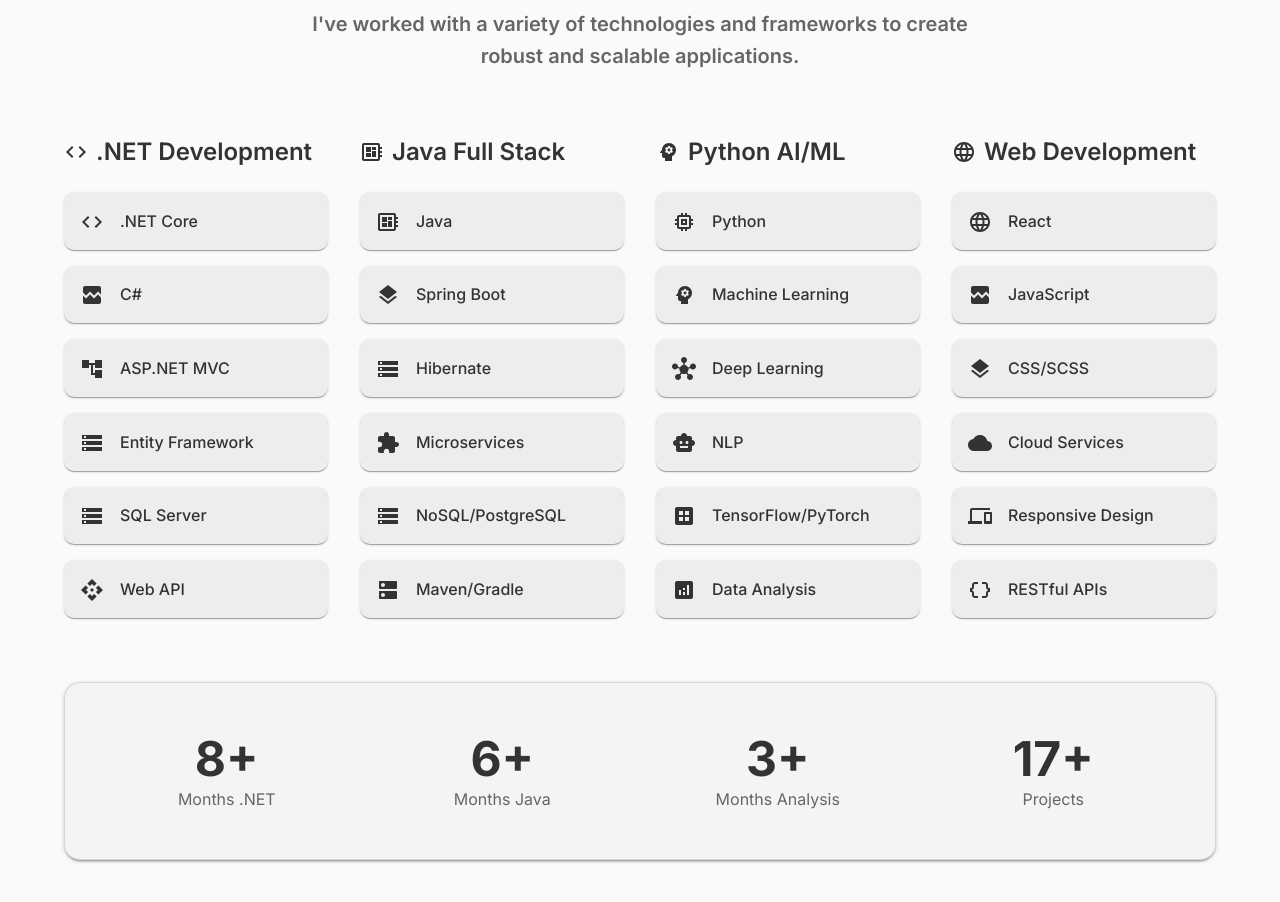
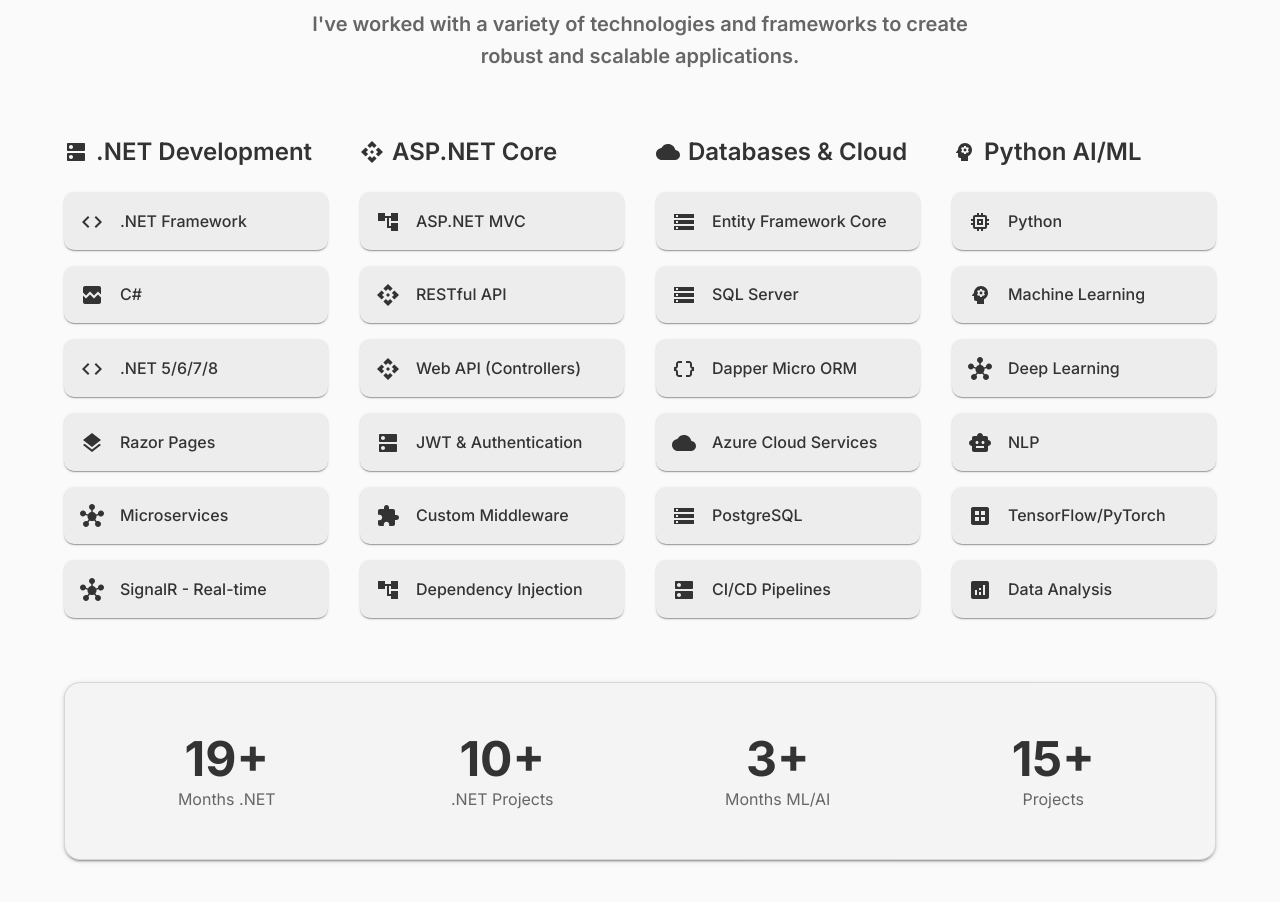
Before and after one commit to regvedpande/portfoliomadebyme, a Next.js app: page / in a window 1280 px wide. Shown: the part 840-1742 px from the top of the page. Built offline with nearby package versions, Linux system fonts and the light colour scheme.

Commit message:
Some Changes

```diff
--- a/components/skills.jsx
+++ b/components/skills.jsx
@@ -8,13 +8,10 @@ import {
   Psychology as BrainIcon,
   Cloud as CloudIcon,
   Code as CodeIcon,
-  DeveloperBoard as CpuIcon,
   Storage as DatabaseIcon,
   DataObject as DataObjectIcon,
   Dataset as DatasetIcon,
-  Devices as DevicesIcon,
   Dns as DnsIcon,
-  Language as GlobeIcon,
   Layers as LayersIcon,
   Hub as NetworkIcon,
   Extension as PuzzleIcon,
@@ -27,85 +24,122 @@ import { motion } from "framer-motion"
 export default function Skills() {
   const theme = useTheme()
 
-
   const skills = [
-    // .NET Skills
+    // .NET & C# Development Skills (previously .NET Core)
     {
-      name: ".NET Core",
+      name: ".NET Framework",
       icon: <CodeIcon fontSize="medium" />,
       color: theme.palette.mode === "light" ? "rgb(59, 59, 59)" : "rgb(200, 200, 200)",
-      category: ".NET",
+      category: ".NET & C# Development",
     },
     {
       name: "C#",
       icon: <BracesIcon fontSize="medium" />,
       color: theme.palette.mode === "light" ? "rgb(37, 37, 37)" : "rgb(220, 220, 220)",
-      category: ".NET",
+      category: ".NET & C# Development",
     },
+    {
+      name: ".NET 5/6/7/8",
+      icon: <CodeIcon fontSize="medium" />,
+      color: theme.palette.mode === "light" ? "rgb(59, 59, 59)" : "rgb(200, 200, 200)",
+      category: ".NET & C# Development",
+    },
+    {
+      name: "Razor Pages",
+      icon: <LayersIcon fontSize="medium" />,
+      color: theme.palette.mode === "light" ? "rgb(59, 59, 59)" : "rgb(200, 200, 200)",
+      category: ".NET & C# Development",
+    },
+    {
+      name: "Microservices",
+      icon: <NetworkIcon fontSize="medium" />,
+      color: theme.palette.mode === "light" ? "rgb(59, 59, 59)" : "rgb(200, 200, 200)",
+      category: ".NET & C# Development",
+    },
+    {
+      name: "SignalR - Real-time",
+      icon: <NetworkIcon fontSize="medium" />,
+      color: theme.palette.mode === "light" ? "rgb(59, 59, 59)" : "rgb(200, 200, 200)",
+      category: ".NET & C# Development",
+    },
+
+    // Web API & ASP.NET Core Skills (previously ASP.NET)
     {
       name: "ASP.NET MVC",
       icon: <WorkflowIcon fontSize="medium" />,
       color: theme.palette.mode === "light" ? "rgb(29, 29, 29)" : "rgb(210, 210, 210)",
-      category: ".NET",
+      category: "Web API & ASP.NET Core",
     },
     {
-      name: "Entity Framework",
+      name: "RESTful API",
+      icon: <ApiIcon fontSize="medium" />,
+      color: theme.palette.mode === "light" ? "rgb(37, 37, 37)" : "rgb(220, 220, 220)",
+      category: "Web API & ASP.NET Core",
+    },
+    {
+      name: "Web API (Controllers)",
+      icon: <ApiIcon fontSize="medium" />,
+      color: theme.palette.mode === "light" ? "rgb(37, 37, 37)" : "rgb(220, 220, 220)",
+      category: "Web API & ASP.NET Core",
+    },
+    {
+      name: "JWT & Authentication",
+      icon: <DnsIcon fontSize="medium" />,
+      color: theme.palette.mode === "light" ? "rgb(59, 59, 59)" : "rgb(200, 200, 200)",
+      category: "Web API & ASP.NET Core",
+    },
+    {
+      name: "Custom Middleware",
+      icon: <PuzzleIcon fontSize="medium" />,
+      color: theme.palette.mode === "light" ? "rgb(59, 59, 59)" : "rgb(200, 200, 200)",
+      category: "Web API & ASP.NET Core",
+    },
+    {
+      name: "Dependency Injection",
+      icon: <WorkflowIcon fontSize="medium" />,
+      color: theme.palette.mode === "light" ? "rgb(29, 29, 29)" : "rgb(210, 210, 210)",
+      category: "Web API & ASP.NET Core",
+    },
+
+    // Database, ORM & Cloud Services Skills (previously Data)
+    {
+      name: "Entity Framework Core",
       icon: <DatabaseIcon fontSize="medium" />,
       color: theme.palette.mode === "light" ? "rgb(96, 96, 96)" : "rgb(180, 180, 180)",
-      category: ".NET",
+      category: "Database, ORM & Cloud Services",
     },
     {
       name: "SQL Server",
       icon: <DatabaseIcon fontSize="medium" />,
       color: theme.palette.mode === "light" ? "rgb(59, 59, 59)" : "rgb(200, 200, 200)",
-      category: ".NET",
+      category: "Database, ORM & Cloud Services",
     },
     {
-      name: "Web API",
-      icon: <ApiIcon fontSize="medium" />,
-      color: theme.palette.mode === "light" ? "rgb(37, 37, 37)" : "rgb(220, 220, 220)",
-      category: ".NET",
+      name: "Dapper Micro ORM",
+      icon: <DataObjectIcon fontSize="medium" />,
+      color: theme.palette.mode === "light" ? "rgb(59, 59, 59)" : "rgb(200, 200, 200)",
+      category: "Database, ORM & Cloud Services",
+    },
+    {
+      name: "Azure Cloud Services",
+      icon: <CloudIcon fontSize="medium" />,
+      color: theme.palette.mode === "light" ? "rgb(59, 59, 59)" : "rgb(200, 200, 200)",
+      category: "Database, ORM & Cloud Services",
+    },
+    {
+      name: "PostgreSQL",
+      icon: <DatabaseIcon fontSize="medium" />,
+      color: theme.palette.mode === "light" ? "rgb(59, 59, 59)" : "rgb(200, 200, 200)",
+      category: "Database, ORM & Cloud Services",
+    },
+    {
+      name: "CI/CD Pipelines",
+      icon: <DnsIcon fontSize="medium" />,
+      color: theme.palette.mode === "light" ? "rgb(59, 59, 59)" : "rgb(200, 200, 200)",
+      category: "Database, ORM & Cloud Services",
     },
 
-    // Java Skills
-    {
-      name: "Java",
-      icon: <CpuIcon fontSize="medium" />,
-      color: theme.palette.mode === "light" ? "rgb(59, 59, 59)" : "rgb(200, 200, 200)",
-      category: "Java",
-    },
-    {
-      name: "Spring Boot",
-      icon: <LayersIcon fontSize="medium" />,
-      color: theme.palette.mode === "light" ? "rgb(22, 22, 22)" : "rgb(230, 230, 230)",
-      category: "Java",
-    },
-    {
-      name: "Hibernate",
-      icon: <DatabaseIcon fontSize="medium" />,
-      color: theme.palette.mode === "light" ? "rgb(59, 59, 59)" : "rgb(200, 200, 200)",
-      category: "Java",
-    },
-    {
-      name: "Microservices",
-      icon: <PuzzleIcon fontSize="medium" />,
-      color: theme.palette.mode === "light" ? "rgb(59, 59, 59)" : "rgb(200, 200, 200)",
-      category: "Java",
-    },
-    {
-      name: "NoSQL/PostgreSQL",
-      icon: <DatabaseIcon fontSize="medium" />,
-      color: theme.palette.mode === "light" ? "rgb(59, 59, 59)" : "rgb(200, 200, 200)",
-      category: "Java",
-    },
-    {
-      name: "Maven/Gradle",
-      icon: <DnsIcon fontSize="medium" />,
-      color: theme.palette.mode === "light" ? "rgb(59, 59, 59)" : "rgb(200, 200, 200)",
-      category: "Java",
-    },
-
-    // Python AI Skills
+    // Python AI/ML Skills (kept as requested)
     {
       name: "Python",
       icon: <ServerIcon fontSize="medium" />,
@@ -141,44 +175,6 @@ export default function Skills() {
       icon: <AnalyticsIcon fontSize="medium" />,
       color: theme.palette.mode === "light" ? "rgb(59, 59, 59)" : "rgb(200, 200, 200)",
       category: "Python",
-    },
-
-    // Web Development
-    {
-      name: "React",
-      icon: <GlobeIcon fontSize="medium" />,
-      color: theme.palette.mode === "light" ? "rgb(59, 59, 59)" : "rgb(200, 200, 200)",
-      category: "Web",
-    },
-    {
-      name: "JavaScript",
-      icon: <BracesIcon fontSize="medium" />,
-      color: theme.palette.mode === "light" ? "rgb(59, 59, 59)" : "rgb(200, 200, 200)",
-      category: "Web",
-    },
-    {
-      name: "CSS/SCSS",
-      icon: <LayersIcon fontSize="medium" />,
-      color: theme.palette.mode === "light" ? "rgb(59, 59, 59)" : "rgb(200, 200, 200)",
-      category: "Web",
-    },
-    {
-      name: "Cloud Services",
-      icon: <CloudIcon fontSize="medium" />,
-      color: theme.palette.mode === "light" ? "rgb(59, 59, 59)" : "rgb(200, 200, 200)",
-      category: "Web",
-    },
-    {
-      name: "Responsive Design",
-      icon: <DevicesIcon fontSize="medium" />,
-      color: theme.palette.mode === "light" ? "rgb(59, 59, 59)" : "rgb(200, 200, 200)",
-      category: "Web",
-    },
-    {
-      name: "RESTful APIs",
-      icon: <DataObjectIcon fontSize="medium" />,
-      color: theme.palette.mode === "light" ? "rgb(59, 59, 59)" : "rgb(200, 200, 200)",
-      category: "Web",
     },
   ]
 
@@ -242,7 +238,7 @@ export default function Skills() {
         </motion.div>
 
         <Grid container spacing={4}>
-          {/* .NET Skills */}
+          {/* .NET & C# Development Skills */}
           <Grid item xs={12} md={6} lg={3}>
             <motion.div
               initial={{ opacity: 0, x: -20 }}
@@ -260,13 +256,13 @@ export default function Skills() {
                   fontWeight: 600,
                 }}
               >
-                <CodeIcon sx={{ mr: 1, color: theme.palette.primary.main }} />
+                <DnsIcon sx={{ mr: 1, color: theme.palette.primary.main }} />
                 .NET Development
               </Typography>
 
               <motion.div variants={container} initial="hidden" whileInView="show" viewport={{ once: true }}>
                 {skills
-                  .filter((skill) => skill.category === ".NET")
+                  .filter((skill) => skill.category === ".NET & C# Development")
                   .map((skill) => (
                     <motion.div key={skill.name} variants={item} whileHover={{ x: 5 }}>
                       <Paper
@@ -300,7 +296,7 @@ export default function Skills() {
             </motion.div>
           </Grid>
 
-          {/* Java Skills */}
+          {/* Web API & ASP.NET Core Skills */}
           <Grid item xs={12} md={6} lg={3}>
             <motion.div
               initial={{ opacity: 0, x: -20 }}
@@ -318,13 +314,13 @@ export default function Skills() {
                   fontWeight: 600,
                 }}
               >
-                <CpuIcon sx={{ mr: 1, color: theme.palette.primary.main }} />
-                Java Full Stack
+                <ApiIcon sx={{ mr: 1, color: theme.palette.primary.main }} />
+                ASP.NET Core
               </Typography>
 
               <motion.div variants={container} initial="hidden" whileInView="show" viewport={{ once: true }}>
                 {skills
-                  .filter((skill) => skill.category === "Java")
+                  .filter((skill) => skill.category === "Web API & ASP.NET Core")
                   .map((skill) => (
                     <motion.div key={skill.name} variants={item} whileHover={{ x: 5 }}>
                       <Paper
@@ -358,7 +354,7 @@ export default function Skills() {
             </motion.div>
           </Grid>
 
-          {/* Python AI Skills */}
+          {/* Database, ORM & Cloud Services Skills */}
           <Grid item xs={12} md={6} lg={3}>
             <motion.div
               initial={{ opacity: 0, x: -20 }}
@@ -376,13 +372,13 @@ export default function Skills() {
                   fontWeight: 600,
                 }}
               >
-                <BrainIcon sx={{ mr: 1, color: theme.palette.primary.main }} />
-                Python AI/ML
+                <CloudIcon sx={{ mr: 1, color: theme.palette.primary.main }} />
+                Databases &amp; Cloud
               </Typography>
 
               <motion.div variants={container} initial="hidden" whileInView="show" viewport={{ once: true }}>
                 {skills
-                  .filter((skill) => skill.category === "Python")
+                  .filter((skill) => skill.category === "Database, ORM & Cloud Services")
                   .map((skill) => (
                     <motion.div key={skill.name} variants={item} whileHover={{ x: 5 }}>
                       <Paper
@@ -416,7 +412,7 @@ export default function Skills() {
             </motion.div>
           </Grid>
 
-          {/* Web Development */}
+          {/* Python AI/ML Skills */}
           <Grid item xs={12} md={6} lg={3}>
             <motion.div
               initial={{ opacity: 0, x: -20 }}
@@ -434,13 +430,13 @@ export default function Skills() {
                   fontWeight: 600,
                 }}
               >
-                <GlobeIcon sx={{ mr: 1, color: theme.palette.primary.main }} />
-                Web Development
+                <BrainIcon sx={{ mr: 1, color: theme.palette.primary.main }} />
+                Python AI/ML
               </Typography>
 
               <motion.div variants={container} initial="hidden" whileInView="show" viewport={{ once: true }}>
                 {skills
-                  .filter((skill) => skill.category === "Web")
+                  .filter((skill) => skill.category === "Python")
                   .map((skill) => (
                     <motion.div key={skill.name} variants={item} whileHover={{ x: 5 }}>
                       <Paper
@@ -509,7 +505,7 @@ export default function Skills() {
                   }}
                 >
                   <Typography variant="h3" color="primary" fontWeight="bold">
-                    8+
+                    19+
                   </Typography>
                   <Typography variant="body1" color="text.secondary">
                     Months .NET
@@ -530,10 +526,10 @@ export default function Skills() {
                   }}
                 >
                   <Typography variant="h3" color="primary" fontWeight="bold">
-                    6+
+                    10+
                   </Typography>
                   <Typography variant="body1" color="text.secondary">
-                    Months Java
+                    .NET Projects
                   </Typography>
                 </Box>
               </Grid>
@@ -554,7 +550,7 @@ export default function Skills() {
                     3+
                   </Typography>
                   <Typography variant="body1" color="text.secondary">
-                    Months Analysis
+                    Months ML/AI
                   </Typography>
                 </Box>
               </Grid>
@@ -572,7 +568,7 @@ export default function Skills() {
                   }}
                 >
                   <Typography variant="h3" color="primary" fontWeight="bold">
-                    17+
+                    15+
                   </Typography>
                   <Typography variant="body1" color="text.secondary">
                     Projects
```
